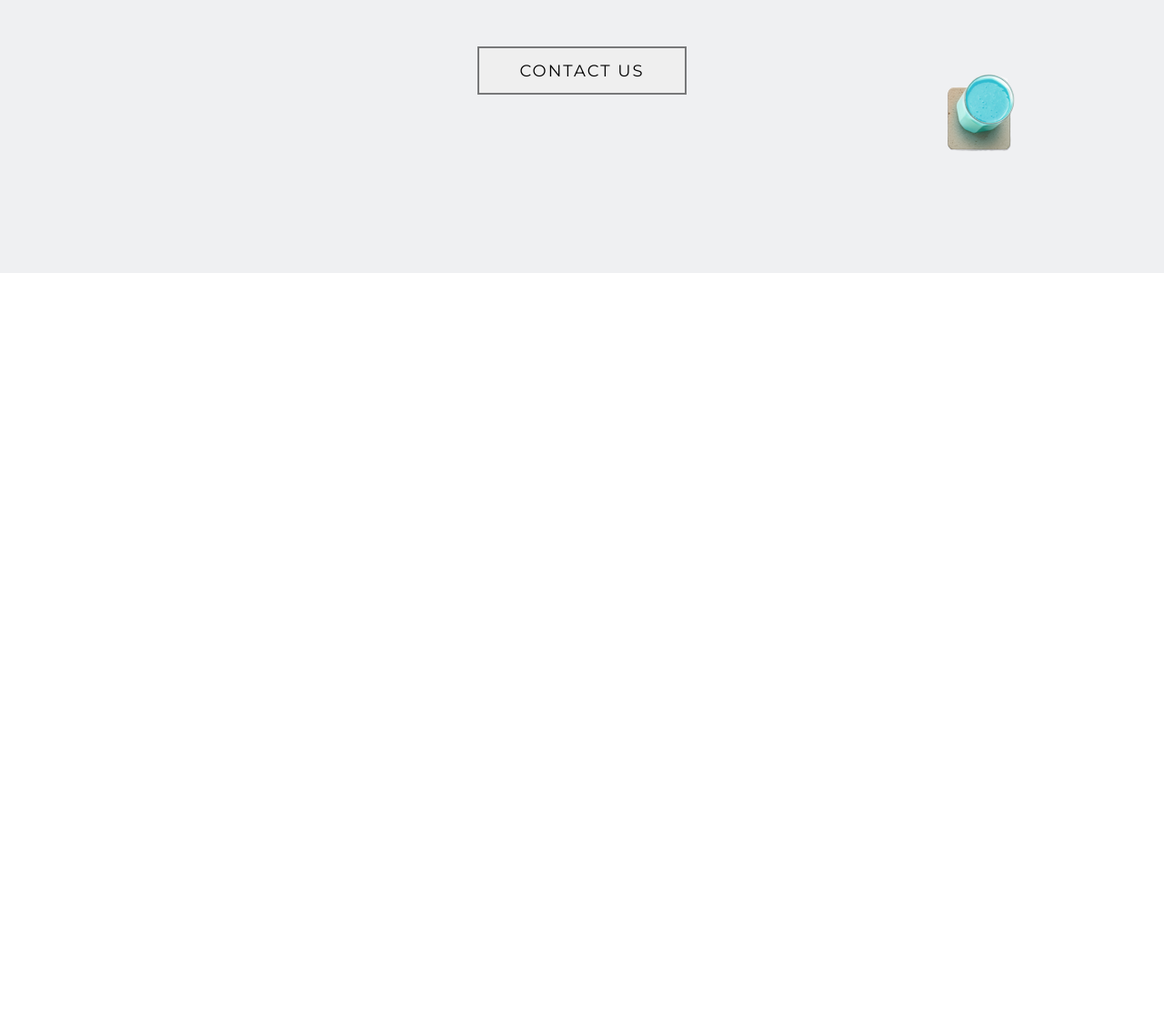
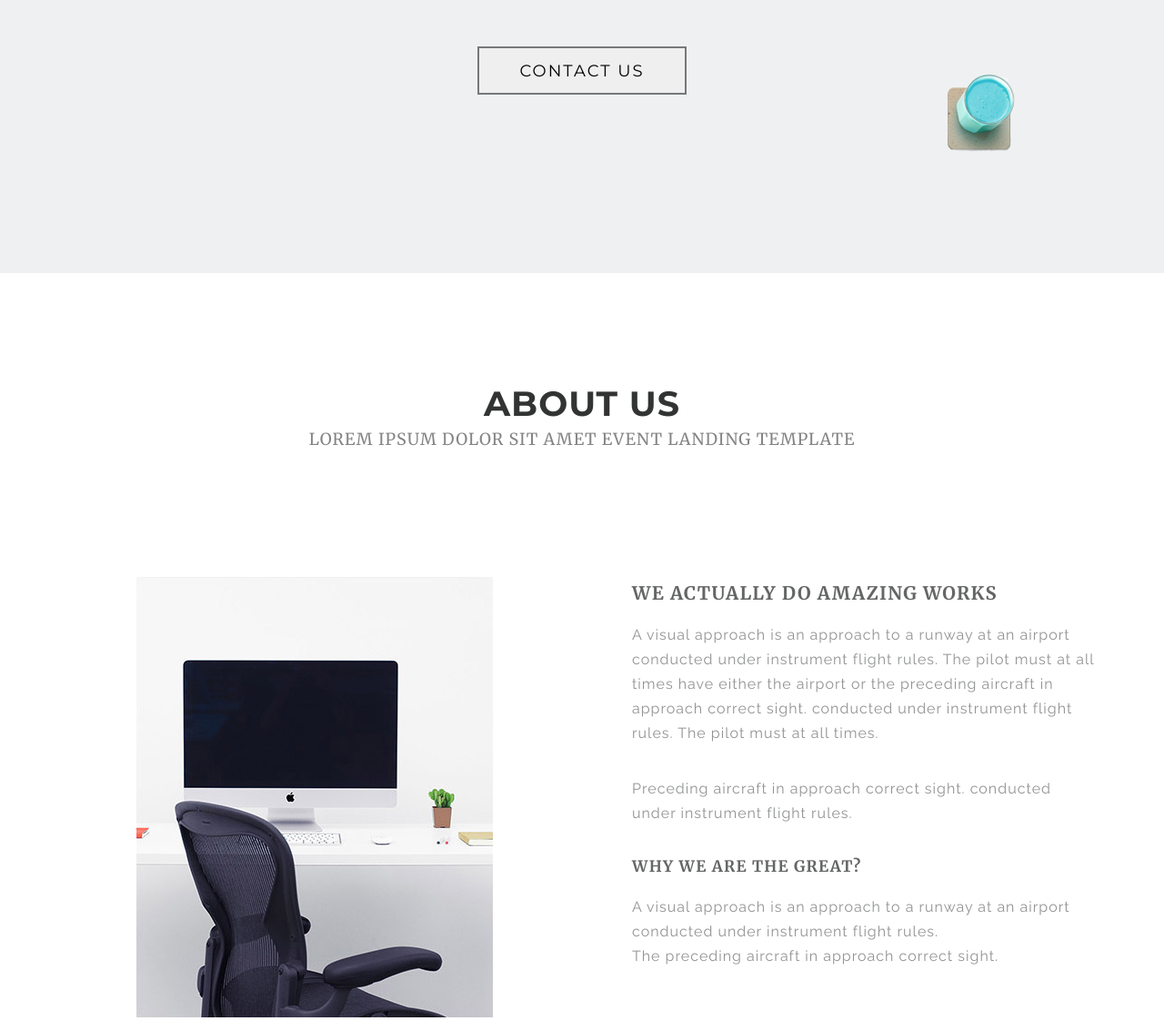
Before and after one commit to alexofwallstreet/Shopno, a website: page src/index.html in a window 1280 px wide. Shown: the part 505-1627 px from the top of the page at 91% size. Before the commit the page ends 805 px from the top, so only its background shows below. Drawn offline with nearby package versions, Linux system fonts and the light colour scheme; files that its build step writes are made by us from their sources.

Commit message:
about section created

```diff
--- a/gulpfile.js
+++ b/gulpfile.js
@@ -18,7 +18,7 @@ const path = {
     },
     watch: {
         html: source_folder + "/**/*.html",
-        css: source_folder + "/scss/**/*.scss",
+        css: source_folder + "/scss/**/*",
         js: source_folder + "/js/**/*.js",
         img: source_folder + "/img/**/*.+(png|jpg|gif|ico|svg|webp)",
     },
--- a/src/index.html
+++ b/src/index.html
@@ -9,14 +9,14 @@
     <link rel="preconnect" href="https://fonts.googleapis.com">
     <link rel="preconnect" href="https://fonts.gstatic.com" crossorigin>
     <link
-        href="https://fonts.googleapis.com/css2?family=Merriweather&family=Montserrat:wght@400;700&family=Raleway&display=swap"
+        href="https://fonts.googleapis.com/css2?family=Merriweather:wght@400;700&family=Montserrat:wght@400;700&family=Raleway&display=swap"
         rel="stylesheet">
     <title>Shopno</title>
 </head>
 
 <body>
     <main>
-        <div class="promo">
+        <section class="promo">
             <div class="container">
                 <header class="header">
                     <a class="header__logo" href="/">
@@ -39,7 +39,50 @@
                     <img src="img/cup.png" alt="">
                 </div>
             </div>
-        </div>
+        </section>
+
+        <section class="about">
+            <div class="container">
+                <div class="title">
+                    <div class="title__header">
+                        ABOUT US
+                    </div>
+                    <div class="title__subheader">
+                        Lorem ipsum dolor sit amet event landing template
+                    </div>
+                </div>
+
+                <div class="about__info">
+                    <div class="about__image">
+                        <img src="img/about.jpg" alt="computer">
+                    </div>
+
+                    <div class="about__text">
+                        <div class="about__header">We Actually Do amazing works</div>
+                        <div class="about__paragraph">
+                            <p>
+                                A visual approach is an approach to a runway at an airport
+                                conducted under instrument flight rules. The pilot must at all times have either the
+                                airport
+                                or the preceding aircraft in approach correct sight. conducted under instrument flight
+                                rules. The pilot must at all times.
+                            </p>
+                            <p>
+                                Preceding aircraft in approach correct sight. conducted under instrument flight rules.
+                            </p>
+                        </div>
+                        <div class="about__header about__header_small">why we are the great?</div>
+                        <div class="about__paragraph">
+                            <p>
+                                A visual approach is an approach to a runway at an airport
+                                conducted under instrument flight rules.<br>
+                                The preceding aircraft in approach correct sight.
+                            </p>
+                        </div>
+                    </div>
+                </div>
+            </div>
+        </section>
     </main>
 </body>
 
--- a/src/scss/base/_variables.scss
+++ b/src/scss/base/_variables.scss
@@ -7,3 +7,7 @@ $backgroundColor: #eff0f2;
 $markColor: #b2f2ee;
 
 $textColor: #505050;
+
+$headerColor: #323333;
+
+$subheaderColor: #848585;
--- /dev/null
+++ b/src/scss/blocks/_about.scss
@@ -0,0 +1,47 @@
+.about {
+    padding-top: 120px;
+
+    &__info {
+        margin-top: 140px;
+        display: flex;
+        justify-content: space-around;
+        align-items: flex-start;
+    }
+
+    &__image {
+        flex: 0 0 50%;
+        text-align: center;
+        padding-right: 20px;
+    }
+
+    &__text {
+        flex: 0 0 50%;
+        padding-left: 55px;
+        padding-top: 5px;
+    }
+
+    &__header {
+        font-family: "Merriweather", serif;
+        font-weight: 700;
+        text-transform: uppercase;
+        font-size: 20px;
+        letter-spacing: 1.2px;
+        margin-bottom: 20px;
+        color: #646565;
+        &_small {
+            font-size: 17px;
+        }
+    }
+
+    &__paragraph {
+        font-family: "Raleway", sans-serif;
+        font-weight: 400;
+        letter-spacing: 1px;
+        line-height: 27px;
+        font-size: 16px;
+        color: #929393;
+        p {
+            margin-bottom: 34px;
+        }
+    }
+}
--- a/src/scss/blocks/_promo.scss
+++ b/src/scss/blocks/_promo.scss
@@ -3,14 +3,14 @@
     background-color: $backgroundColor;
     color: $textColor;
     &__header {
+        margin-top: 193px;
         font-family: "Montserrat", sans-serif;
         font-size: 45px;
-        margin-top: 193px;
+        font-weight: 700;
+        text-transform: uppercase;
         letter-spacing: 2.35px;
         line-height: 55px;
         text-align: center;
-        text-transform: uppercase;
-        font-weight: 700;
         text-shadow: 4px 8px 10px rgba(0, 0, 0, 0.24);
         mark {
             font-family: "Montserrat", sans-serif;
--- /dev/null
+++ b/src/scss/blocks/_title.scss
@@ -0,0 +1,20 @@
+.title__header {
+    font-family: "Montserrat", sans-serif;
+    font-weight: 700;
+    font-size: 38px;
+    letter-spacing: 1px;
+    text-align: center;
+    color: $headerColor;
+    text-transform: uppercase;
+}
+
+.title__subheader {
+    font-family: "Merriweather", serif;
+    font-weight: 400;
+    letter-spacing: 1px;
+    font-size: 18px;
+    text-align: center;
+    text-transform: uppercase;
+    margin-top: 4px;
+    color: $subheaderColor;
+}
--- a/src/scss/style.scss
+++ b/src/scss/style.scss
@@ -1,7 +1,4 @@
 @import "base/variables";
-
-@import "blocks/promo";
-@import "blocks/header";
 
 /*
 font-family: 'Merriweather', serif;
@@ -20,3 +17,8 @@ font-family: 'Raleway', sans-serif;
     max-width: $containerWidth;
     margin: 0 auto;
 }
+
+@import "blocks/promo";
+@import "blocks/header";
+@import "blocks/title";
+@import "blocks/about";
```
Also changed, not shown: src/img/about.jpg (added).
